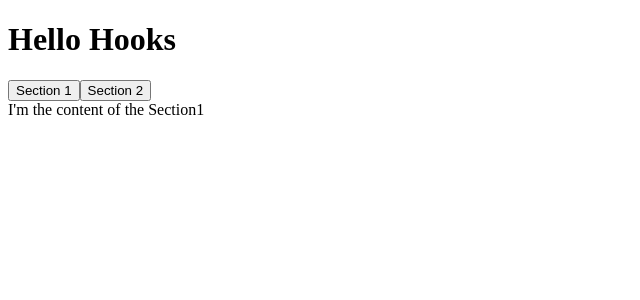
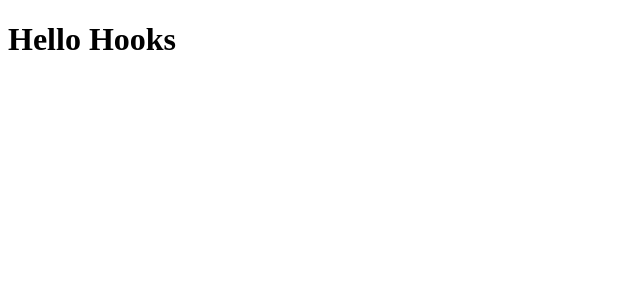
Before and after one commit to dlehddnr/hooks, a React (Create React App) app: page / in a window 1280 px wide. Shown: the top 300 px of the page, without its empty margins (0-640 px from the left). Built offline with nearby package versions, Linux system fonts and the light colour scheme.

Commit message:
useTabs, useTitle, useClick

```diff
--- a/src/App.js
+++ b/src/App.js
@@ -1,27 +1,14 @@
 import React from "react";
-import { useInput } from "./useInput";
-import { useTabs } from "./useTabs";
-
-const content = [
-  {
-    tab: "Section 1",
-    content: "I'm the content of the Section1"
-  },
-  {
-    tab: "Section 2",
-    content: "I'm the content of the Section2"
-  }
-];
+import { useClick } from "./useClick";
 
 const App = () => {
-  const { currentItem, changeItem } = useTabs(0, content);
+  const Hi = () => {
+    console.log("hi");
+  };
+  const boom = useClick(Hi);
   return (
     <div className="App">
-      <h1>Hello Hooks</h1>
-      {content.map((section, index) => (
-        <button onClick={() => changeItem(index)}>{section.tab}</button>
-      ))}
-      <div>{currentItem.content}</div>
+      <h1 ref={boom}>Hello Hooks</h1>
     </div>
   );
 };
--- /dev/null
+++ b/src/useClick.js
@@ -0,0 +1,19 @@
+import { useState, useEffect, useRef } from "react";
+
+export const useClick = onClick => {
+  if (typeof onClick !== "function") {
+    console.log("Error");
+  }
+  const element = useRef();
+  useEffect(() => {
+    if (element.current) {
+      element.current.addEventListener("click", onClick);
+    }
+    return () => {
+      if (element.current) {
+        element.current.removeEventListener("click", onClick);
+      }
+    };
+  }, []);
+  return element;
+};
--- a/src/useTabs.js
+++ b/src/useTabs.js
@@ -1,9 +1,9 @@
 import { useState } from "react";
 
 export const useTabs = (initialTab, allTabs) => {
-  //   if (!allTabs || !Array.isArray(allTabs)) {
-  //     return;
-  //   }
+  if (!allTabs || !Array.isArray(allTabs)) {
+    console.log("Error");
+  }
   const [currentIndex, setCurrentIndex] = useState(initialTab);
   return {
     currentItem: allTabs[currentIndex],
```
Also changed, not shown: src/useTitle.js (added, +11 -0 lines).
